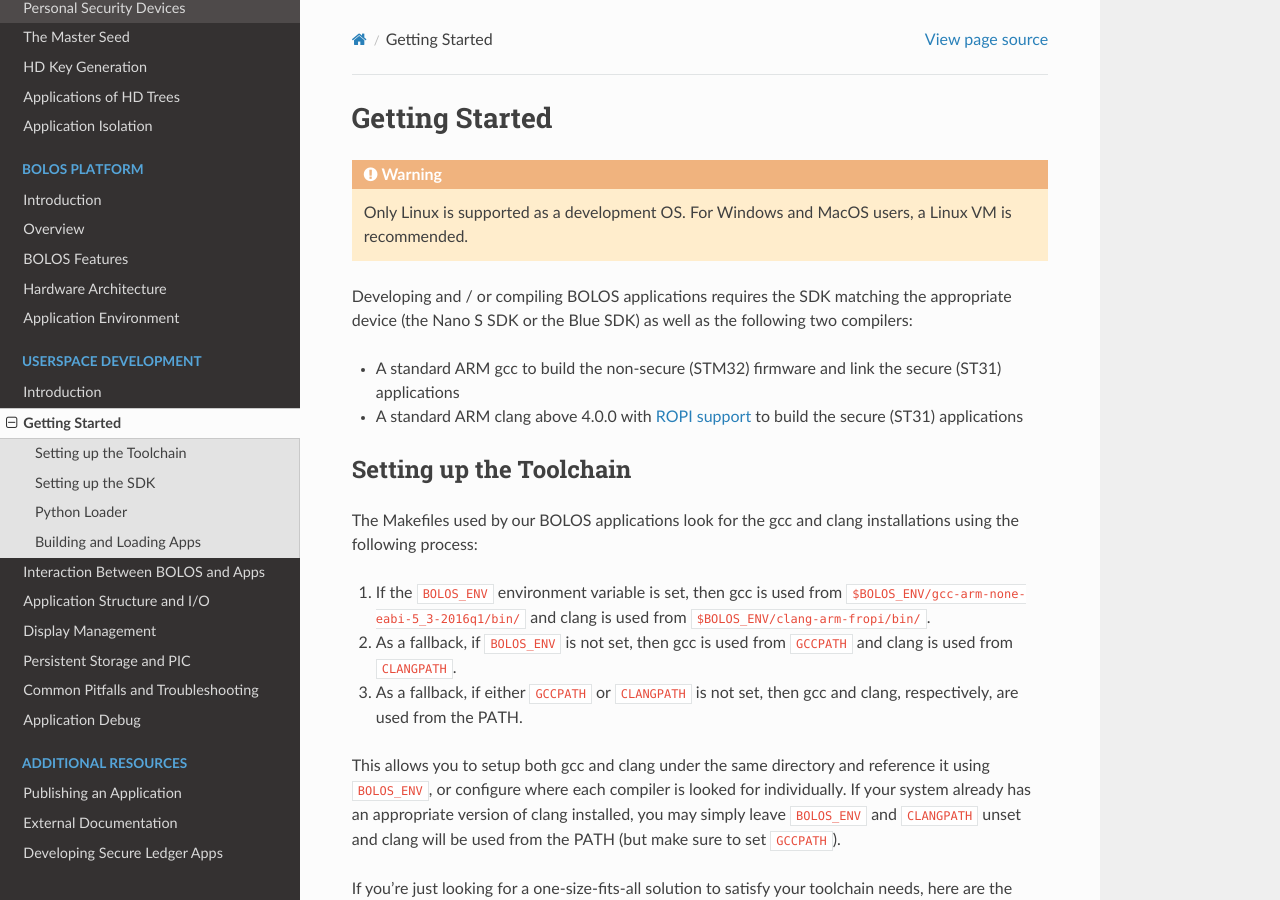
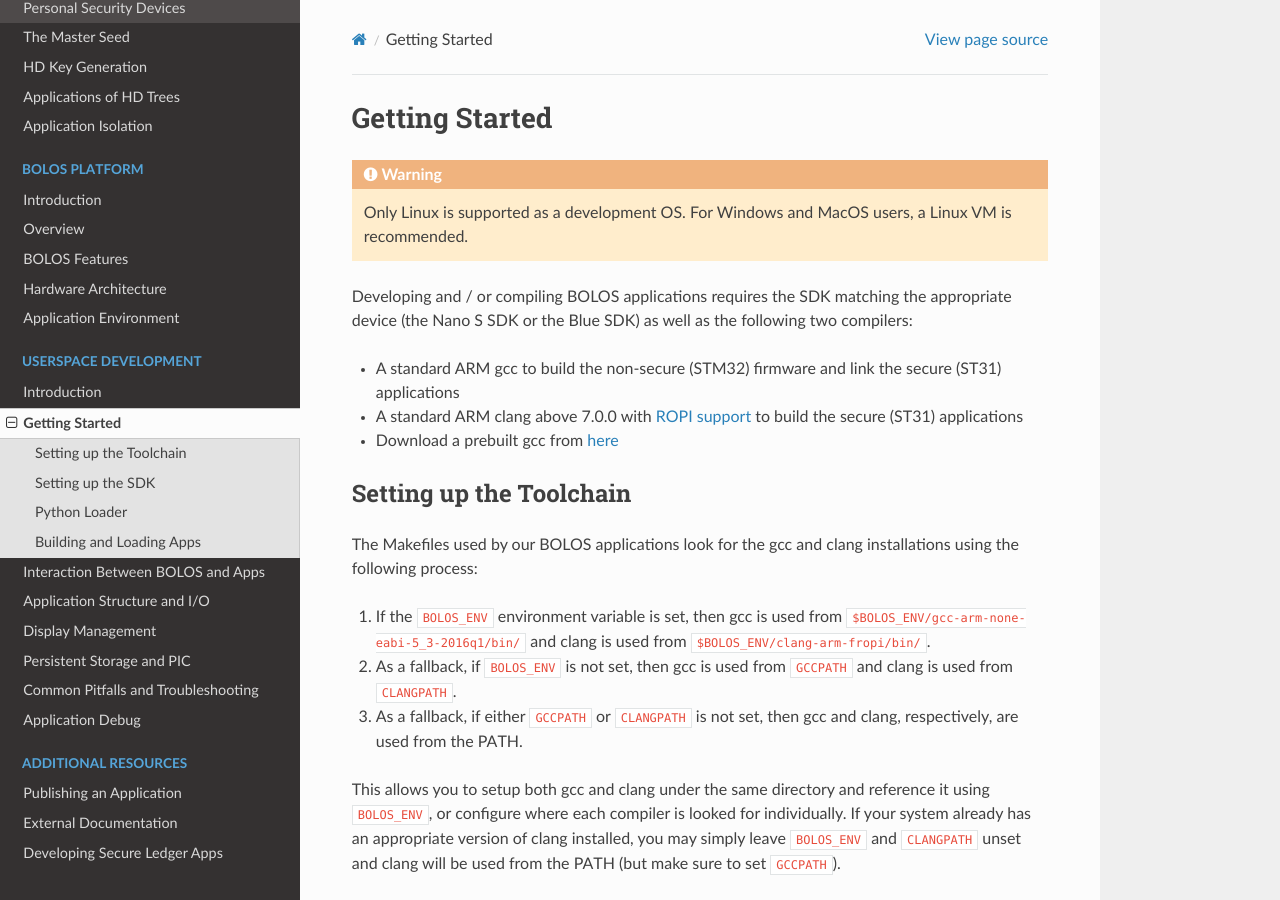
Before and after one commit to LedgerHQ/ledger-dev-doc, a Sphinx documentation site: the page built from source/userspace/getting_started.rst, in a window 1280 px wide and 900 px high. Built offline with Sphinx 7.4.7 and the Read the Docs theme 2.0.0, drawn with Linux system fonts in a browser that asks for light colours.

Commit message:
Update getting_started.rst
Update gcc version

```diff
--- a/source/userspace/getting_started.rst
+++ b/source/userspace/getting_started.rst
@@ -11,9 +11,12 @@
 
 * A standard ARM gcc to build the non-secure (STM32) firmware and link the
   secure (ST31) applications
-* A standard ARM clang above 4.0.0 with `ROPI support
+* A standard ARM clang above 7.0.0 with `ROPI support
   <http://infocenter.arm.com/help/index.jsp?topic=/com.arm.doc.dui0491i/CHDCDGGG.html>`_
   to build the secure (ST31) applications
+* Download a prebuilt gcc from `here
+  <https://launchpad.net/gcc-arm-embedded/+milestone/5-2016-q1-update>`_
+
 
 Setting up the Toolchain
 ------------------------
```
